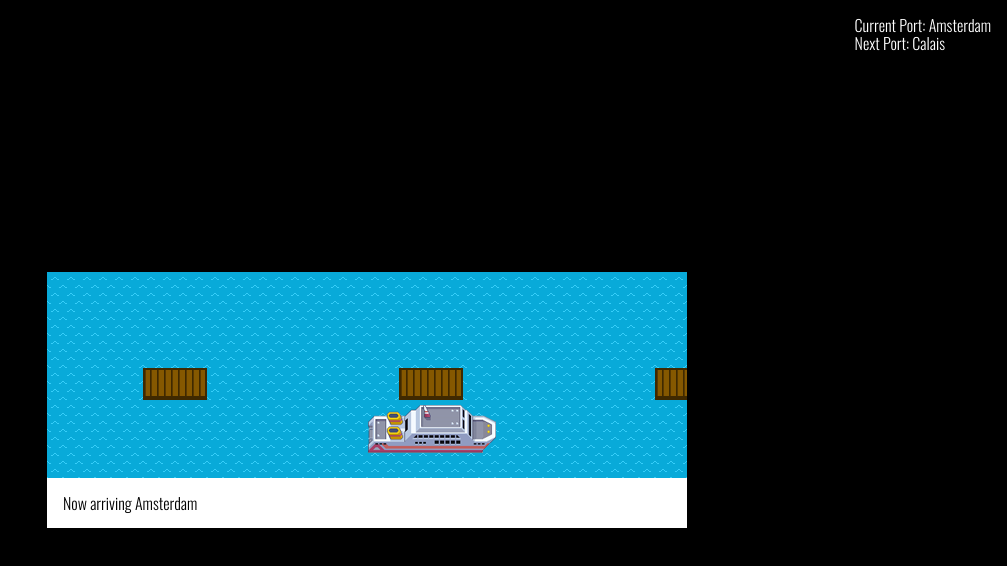
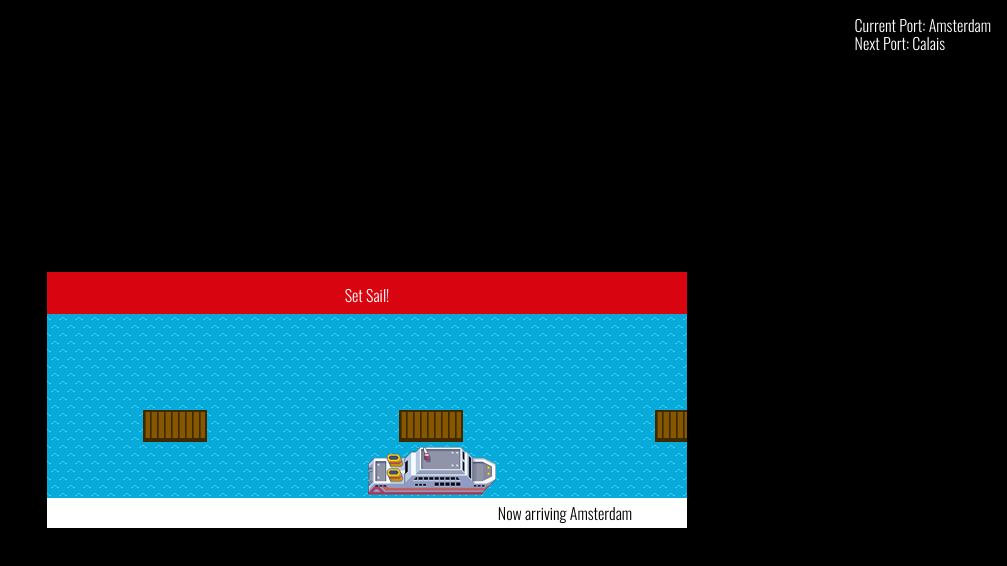
Before and after one commit to sarahlmoran/cruise-ships-gui, a website: page index.html in a window 1280 px wide. Both pictures are taken after a click on the button "Set Sail!". Shown: the whole page, without its empty margins (273-1280 px from the left). Drawn offline with nearby package versions, Linux system fonts and the light colour scheme.

Commit message:
Styling update, movement of button to top of viewport, reduction of height of message and expansion of width

```diff
--- a/css/style.css
+++ b/css/style.css
@@ -39,11 +39,13 @@ body {
     background-color: white;
     color: black;
     font-family: inherit;
-    padding: 16px;
+    padding: 6px;
     position: absolute;
     bottom: 0;
-    width: 100%;
+    width: 160%;
+    overflow-x: scroll;
     font-family: 'Oswald', sans-serif;
+    text-align: center;
 }
 
 #sailbutton {
@@ -53,10 +55,11 @@ body {
     color: white;
     font-family: inherit;
     padding: 10px 20px;
-    position: absolute;
+    position: sticky;
     bottom: 0;
     left: 0;
     width: 100%;
+    overflow-x: auto;
     font-family: 'Oswald', sans-serif;
 }
 
```
